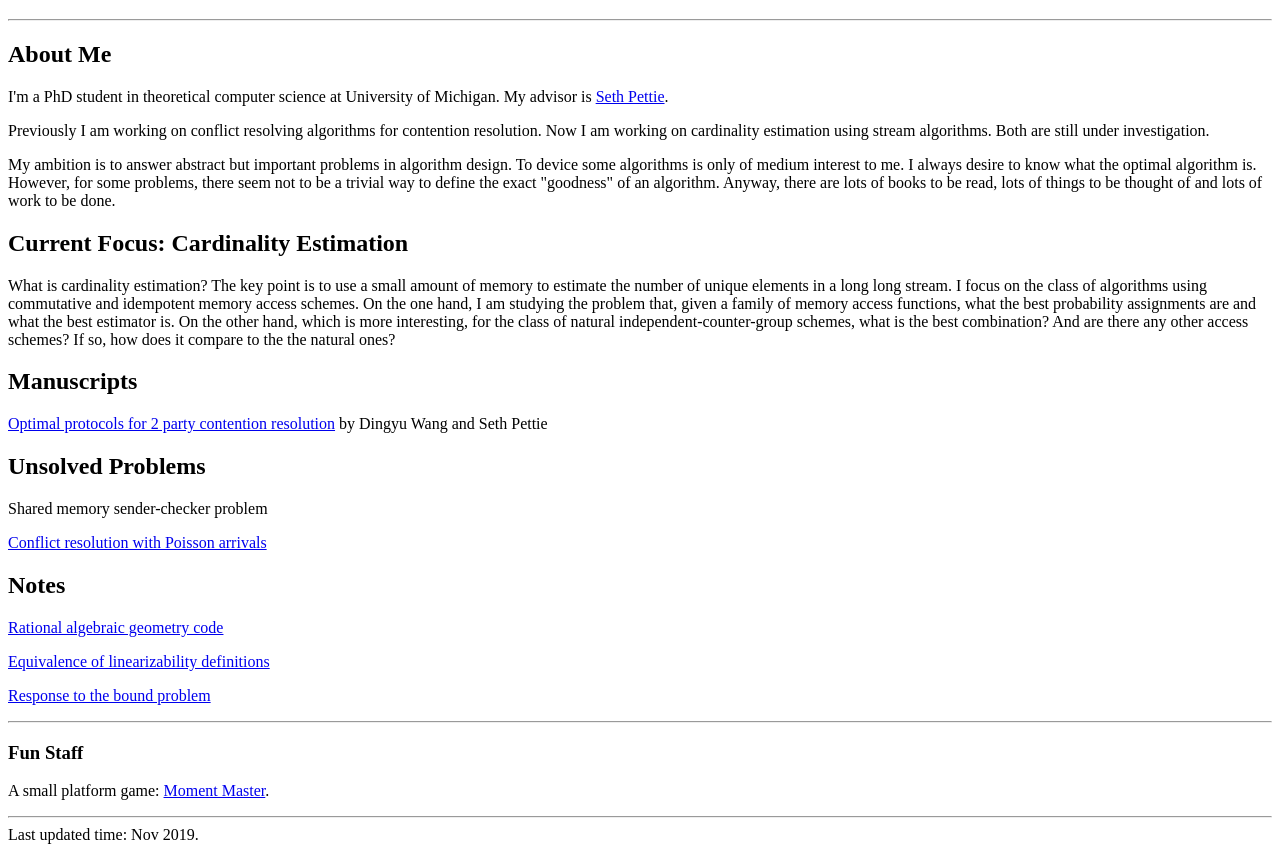
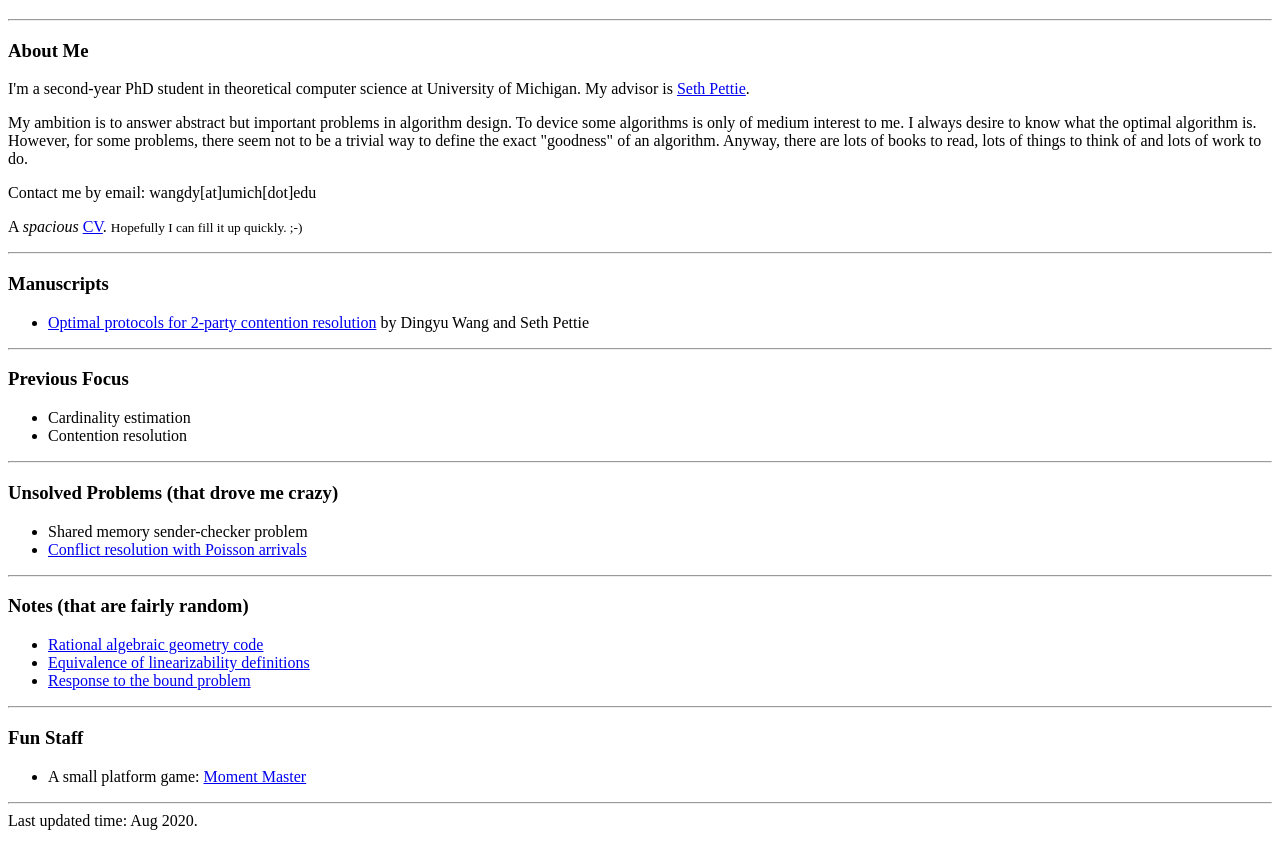
Before and after one commit to CharacteristicPolynomial/CharacteristicPolynomial.github.io, a plain HTML site: page index.html in a window 1280 px wide. Shown: the part 70-922 px from the top of the page. Drawn offline with Linux system fonts and the light colour scheme.

Commit message:
aug2020 update

```diff
--- a/index.html
+++ b/index.html
@@ -6,25 +6,18 @@
 <body>
 	<h1>王定宇 (Dingyu Wang)</h1>
 	<hr>
-	<h2>About Me</h2>
-	<p>I'm a PhD student in theoretical computer science at University of Michigan. My advisor is <a href="https://web.eecs.umich.edu/~pettie/">Seth Pettie</a>. </p>
-	<p>Previously I am working on conflict resolving algorithms for contention resolution. Now I am working on cardinality estimation using stream algorithms. Both are still under investigation.</p>
-	<p>My ambition is to answer abstract but important problems in algorithm design. To device some algorithms is only of medium interest to me. I always desire to know what the optimal algorithm is. However, for some problems, there seem not to be a trivial way to define the exact "goodness" of an algorithm. Anyway, there are lots of books to be read, lots of things to be thought of and lots of work to be done. </p>
+	<h3>About Me</h3>
+	<p>I'm a second-year PhD student in theoretical computer science at University of Michigan. My advisor is <a href="https://web.eecs.umich.edu/~pettie/">Seth Pettie</a>. </p>
+	<p>My ambition is to answer abstract but important problems in algorithm design. To device some algorithms is only of medium interest to me. I always desire to know what the optimal algorithm is. However, for some problems, there seem not to be a trivial way to define the exact "goodness" of an algorithm. Anyway, there are lots of books to read, lots of things to think of and lots of work to do. </p>
+	<p>Contact me by email: wangdy[at]umich[dot]edu</p>
+	<p>A <em>spacious</em> <a href="document/updated-CV.pdf">CV</a>. <small>Hopefully I can fill it up quickly. ;-)</small></p>
 
-	<h2>Current Focus: Cardinality Estimation</h2>
-	<p>What is cardinality estimation? The key point is to use a small amount of memory to estimate the number of unique elements in a long long stream. I focus on the class of algorithms using commutative and idempotent memory access schemes. On the one hand, I am studying the problem that, given a family of memory access functions, what the best probability assignments are and what the best estimator is. On the other hand, which is more interesting, for the class of natural independent-counter-group schemes, what is the best combination? And are there any other access schemes? If so, how does it compare to the the natural ones? </p>
+	<hr>
+	<h3>Manuscripts</h3>
+	<ul>
+		<li><a href="document/Optimal_Protocols_for_2_Party_Contention_Resolution.pdf">Optimal protocols for 2-party contention resolution</a> by Dingyu Wang and Seth Pettie</li>
+	</ul>
 
-	<h2>Manuscripts</h2>
-	<p><a href="document/Optimal_Protocols_for_2_Party_Contention_Resolution.pdf">Optimal protocols for 2 party contention resolution</a> by Dingyu Wang and Seth Pettie</p>
-
-	<h2>Unsolved Problems</h2>
-	<p>Shared memory sender-checker problem</p>
-	<p><a href="document/Conflict_Resolution_with_Poisson_Arrivals.pdf">Conflict resolution with Poisson arrivals</a></p>
-
-	<h2>Notes</h2>
-	<p><a href="document/Rational_Algebraic_Geometry_Code.pdf">Rational algebraic geometry code</a></p>
-	<p><a href="document/Equivalence_of_Linearizability_Definitions.pdf">Equivalence of linearizability definitions</a></p>
-	<p><a href="document/response_to_the_bound_problem.pdf">Response to the bound problem</a></p>
 
 <!--	<hr>
 	<h3>Contact Information</h3>
@@ -33,11 +26,36 @@
 	<p> QQ: 124309886 </p>
 	<p> bilibili: 老王在手 </p>  -->
 	<hr>
+	<h3>Previous Focus</h3>
+	<ul>
+		<li>Cardinality estimation</li>
+		<li>Contention resolution</li>
+	</ul>
+
+	<hr>
+	<h3>Unsolved Problems (that drove me crazy)</h3>
+	<ul>
+		<li>Shared memory sender-checker problem</li>
+		<li><a href="document/Conflict_Resolution_with_Poisson_Arrivals.pdf">Conflict resolution with Poisson arrivals</a></li>
+	</ul>
+
+	<hr>
+	<h3>Notes (that are fairly random)</h3>
+	<ul>
+		<li><a href="document/Rational_Algebraic_Geometry_Code.pdf">Rational algebraic geometry code</a></li>
+		<li><a href="document/Equivalence_of_Linearizability_Definitions.pdf">Equivalence of linearizability definitions</a></li>
+		<li><a href="document/response_to_the_bound_problem.pdf">Response to the bound problem</a></li>
+	</ul>
+
+
+	<hr>
 	<h3>Fun Staff</h3>
-	<p>A small platform game: <a href="games/MomentMaster1.0/index.html">Moment Master</a>.</p>
+	<ul>
+		<li>A small platform game: <a href="games/MomentMaster1.0/index.html">Moment Master</a></li>
+	</ul>
 
 	<!-- <script src="scripts/main.js"></script> -->
 	<hr>
-	Last updated time: Nov 2019.
+	Last updated time: Aug 2020.
 </body>
 </html>
```
Also changed, not shown: 1 other file.
